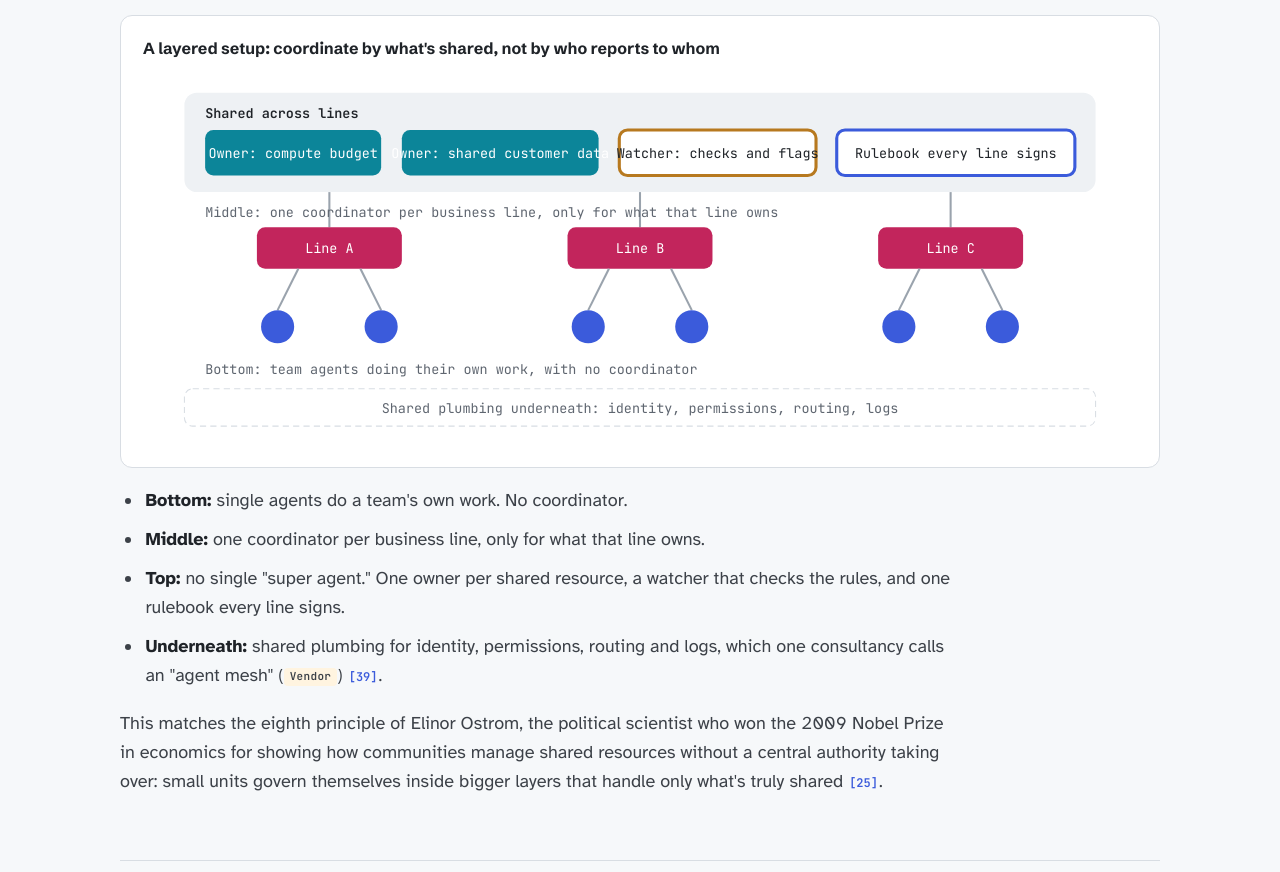
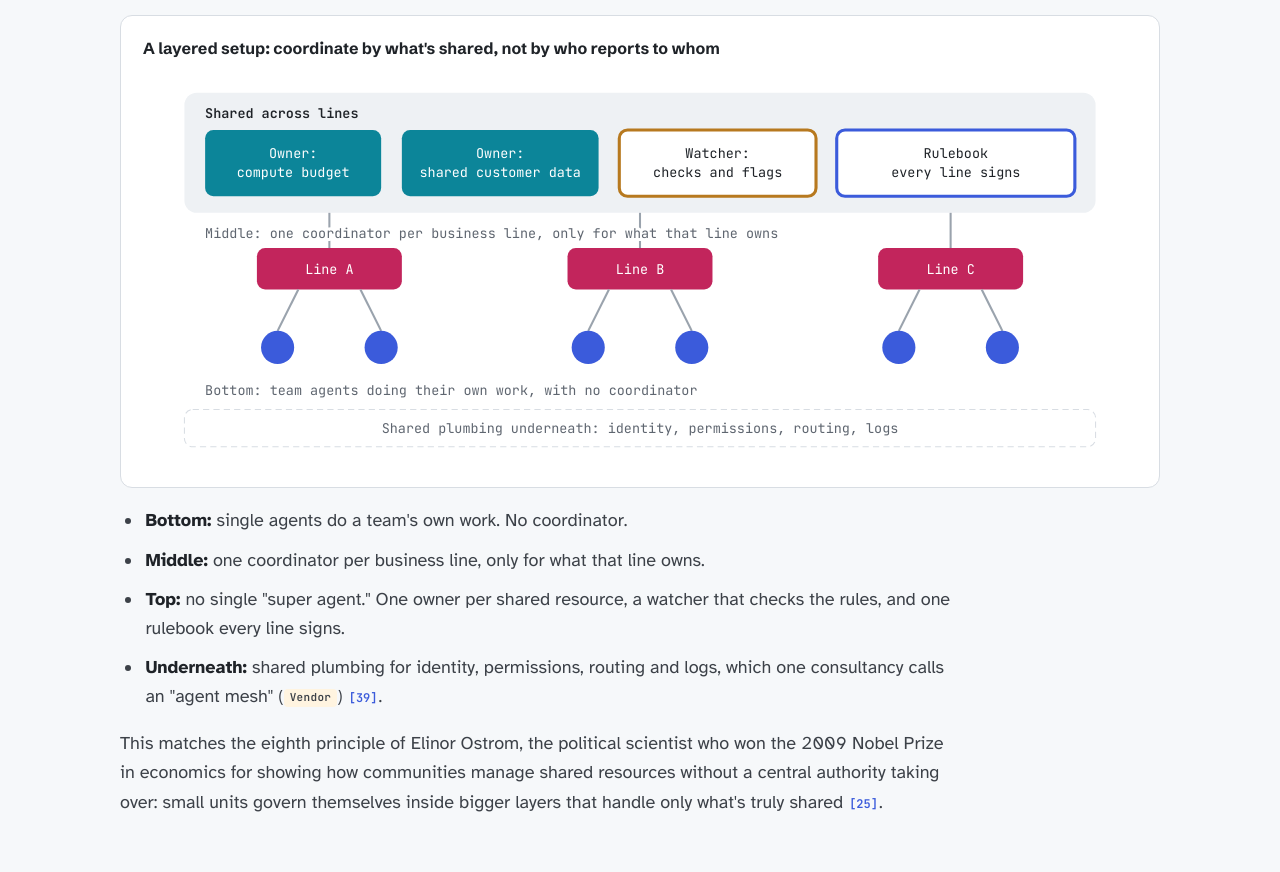
Before and after one commit to VeritasPlaybook/playbook, a plain HTML site: page concepts/interlocking/index.html in a window 1280 px wide. Shown: the part 6278-7150 px from the top of the page. Drawn offline with Linux system fonts and the light colour scheme.

Commit message:
Fix the Part 3 diagram so box labels fit

```diff
--- a/concepts/interlocking/index.html
+++ b/concepts/interlocking/index.html
@@ -252,23 +252,23 @@ body.editing #content:focus{outline-style:solid}
 </ol>
 <div class="fig">
 <div class="ft">A layered setup: coordinate by what's shared, not by who reports to whom</div>
-<div class="figscroll"><svg viewBox="0 0 960 360" role="img" aria-label="Three layers. Bottom: team agents doing their own work in three business lines. Middle: one coordinator per business line for what that line owns. Top: owner agents for each shared resource, a watcher that checks rules, and a shared rulebook, all on shared plumbing.">
+<div class="figscroll"><svg viewBox="0 0 960 380" role="img" aria-label="Three layers. Bottom: team agents doing their own work in three business lines. Middle: one coordinator per business line for what that line owns. Top: owner agents for each shared resource, a watcher that checks rules, and a shared rulebook, all on shared plumbing.">
 <g font-size="13" fill="var(--ink)">
-<rect x="40" y="20" width="880" height="96" rx="12" fill="var(--soft)"></rect>
+<rect x="40" y="20" width="880" height="116" rx="12" fill="var(--soft)"></rect>
 <text x="60" y="44" font-weight="600">Shared across lines</text>
-<rect x="60" y="56" width="170" height="44" rx="8" fill="var(--green)"></rect><text x="145" y="83" text-anchor="middle" fill="var(--panel)">Owner: compute budget</text>
-<rect x="250" y="56" width="190" height="44" rx="8" fill="var(--green)"></rect><text x="345" y="83" text-anchor="middle" fill="var(--panel)">Owner: shared customer data</text>
-<rect x="460" y="56" width="190" height="44" rx="8" fill="var(--panel)" stroke="var(--yellow)" stroke-width="3"></rect><text x="555" y="83" text-anchor="middle">Watcher: checks and flags</text>
-<rect x="670" y="56" width="230" height="44" rx="8" fill="var(--panel)" stroke="var(--blue)" stroke-width="3"></rect><text x="785" y="83" text-anchor="middle">Rulebook every line signs</text>
-<g stroke="var(--grey)" stroke-width="2"><line x1="180" y1="116" x2="180" y2="150"></line><line x1="480" y1="116" x2="480" y2="150"></line><line x1="780" y1="116" x2="780" y2="150"></line></g>
-<text x="60" y="140" fill="var(--mute)">Middle: one coordinator per business line, only for what that line owns</text>
-<g fill="var(--red)"><rect x="110" y="150" width="140" height="40" rx="8"></rect><rect x="410" y="150" width="140" height="40" rx="8"></rect><rect x="710" y="150" width="140" height="40" rx="8"></rect></g>
-<g fill="var(--panel)" text-anchor="middle"><text x="180" y="175">Line A</text><text x="480" y="175">Line B</text><text x="780" y="175">Line C</text></g>
-<g stroke="var(--grey)" stroke-width="2"><line x1="150" y1="190" x2="130" y2="230"></line><line x1="210" y1="190" x2="230" y2="230"></line><line x1="450" y1="190" x2="430" y2="230"></line><line x1="510" y1="190" x2="530" y2="230"></line><line x1="750" y1="190" x2="730" y2="230"></line><line x1="810" y1="190" x2="830" y2="230"></line></g>
-<g fill="var(--blue)"><circle cx="130" cy="246" r="16"></circle><circle cx="230" cy="246" r="16"></circle><circle cx="430" cy="246" r="16"></circle><circle cx="530" cy="246" r="16"></circle><circle cx="730" cy="246" r="16"></circle><circle cx="830" cy="246" r="16"></circle></g>
-<text x="60" y="292" fill="var(--mute)">Bottom: team agents doing their own work, with no coordinator</text>
-<rect x="40" y="306" width="880" height="36" rx="8" fill="none" stroke="var(--line)" stroke-dasharray="6 4"></rect>
-<text x="480" y="329" text-anchor="middle" fill="var(--mute)">Shared plumbing underneath: identity, permissions, routing, logs</text>
+<rect x="60" y="56" width="170" height="64" rx="8" fill="var(--green)"></rect><text x="145" y="83" text-anchor="middle" fill="var(--panel)"><tspan x="145">Owner:</tspan><tspan x="145" dy="18">compute budget</tspan></text>
+<rect x="250" y="56" width="190" height="64" rx="8" fill="var(--green)"></rect><text x="345" y="83" text-anchor="middle" fill="var(--panel)"><tspan x="345">Owner:</tspan><tspan x="345" dy="18">shared customer data</tspan></text>
+<rect x="460" y="56" width="190" height="64" rx="8" fill="var(--panel)" stroke="var(--yellow)" stroke-width="3"></rect><text x="555" y="83" text-anchor="middle"><tspan x="555">Watcher:</tspan><tspan x="555" dy="18">checks and flags</tspan></text>
+<rect x="670" y="56" width="230" height="64" rx="8" fill="var(--panel)" stroke="var(--blue)" stroke-width="3"></rect><text x="785" y="83" text-anchor="middle"><tspan x="785">Rulebook</tspan><tspan x="785" dy="18">every line signs</tspan></text>
+<g stroke="var(--grey)" stroke-width="2"><line x1="180" y1="136" x2="180" y2="170"></line><line x1="480" y1="136" x2="480" y2="170"></line><line x1="780" y1="136" x2="780" y2="170"></line></g>
+<text x="60" y="160" fill="var(--mute)" stroke="var(--panel)" stroke-width="6" paint-order="stroke" stroke-linejoin="round">Middle: one coordinator per business line, only for what that line owns</text>
+<g fill="var(--red)"><rect x="110" y="170" width="140" height="40" rx="8"></rect><rect x="410" y="170" width="140" height="40" rx="8"></rect><rect x="710" y="170" width="140" height="40" rx="8"></rect></g>
+<g fill="var(--panel)" text-anchor="middle"><text x="180" y="195">Line A</text><text x="480" y="195">Line B</text><text x="780" y="195">Line C</text></g>
+<g stroke="var(--grey)" stroke-width="2"><line x1="150" y1="210" x2="130" y2="250"></line><line x1="210" y1="210" x2="230" y2="250"></line><line x1="450" y1="210" x2="430" y2="250"></line><line x1="510" y1="210" x2="530" y2="250"></line><line x1="750" y1="210" x2="730" y2="250"></line><line x1="810" y1="210" x2="830" y2="250"></line></g>
+<g fill="var(--blue)"><circle cx="130" cy="266" r="16"></circle><circle cx="230" cy="266" r="16"></circle><circle cx="430" cy="266" r="16"></circle><circle cx="530" cy="266" r="16"></circle><circle cx="730" cy="266" r="16"></circle><circle cx="830" cy="266" r="16"></circle></g>
+<text x="60" y="312" fill="var(--mute)">Bottom: team agents doing their own work, with no coordinator</text>
+<rect x="40" y="326" width="880" height="36" rx="8" fill="none" stroke="var(--line)" stroke-dasharray="6 4"></rect>
+<text x="480" y="349" text-anchor="middle" fill="var(--mute)">Shared plumbing underneath: identity, permissions, routing, logs</text>
 </g>
 </svg></div>
 </div>
```
